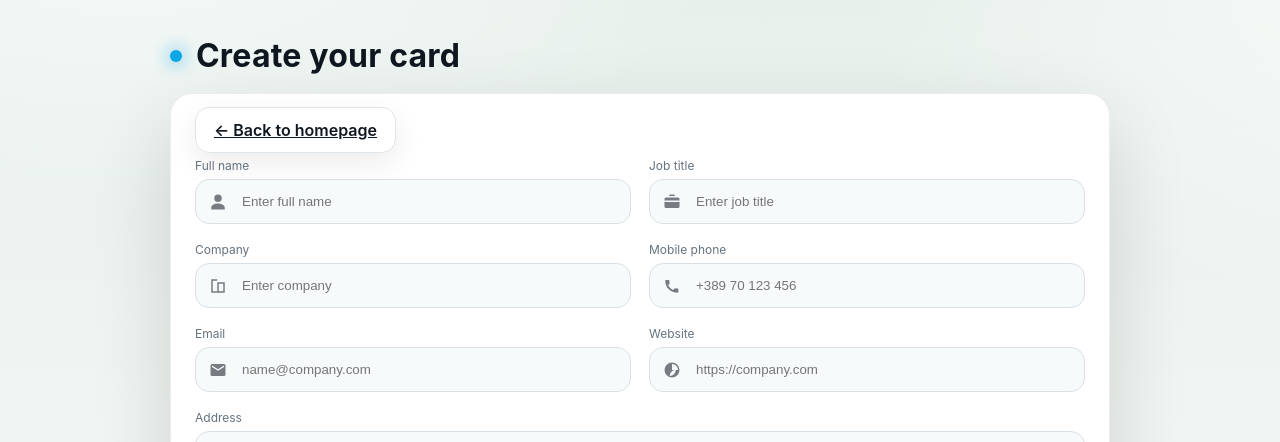
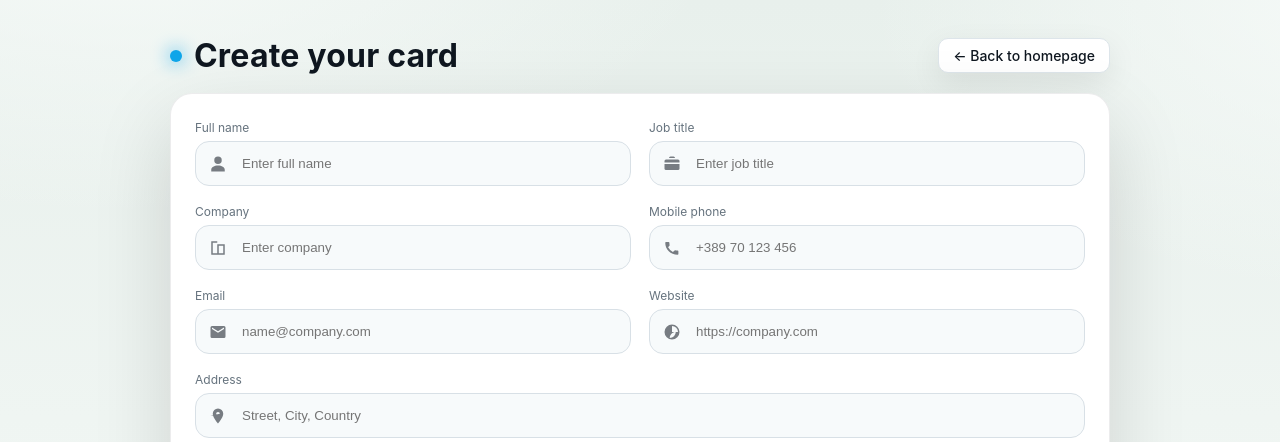
Before and after one commit to AlekKit/golden-art, a website: page create.html in a window 1280 px wide. Shown: the top 442 px of the page. Drawn offline with Linux system fonts and the light colour scheme.

Commit message:
Update create.html

```diff
--- a/create.html
+++ b/create.html
@@ -46,9 +46,19 @@
   }
 
   .wrap{max-width:980px;margin:36px auto;padding:0 20px}
-  header{display:flex;align-items:center;gap:14px;margin:8px 0 18px}
+  header{display:flex;align-items:center;justify-content:space-between;margin:8px 0 18px}
+  .logoWrap{display:flex;align-items:center;gap:12px}
   .logoDot{width:12px;height:12px;border-radius:50%;background:var(--accent);box-shadow:0 0 18px var(--accent)}
   h1{margin:0;font-size:32px;letter-spacing:.2px}
+  .backLink{
+    font-size:14px; font-weight:500; text-decoration:none;
+    background:var(--panel); border:1px solid var(--secondaryBorder);
+    padding:8px 14px; border-radius:10px;
+    color:var(--text);
+    box-shadow:var(--shadow-sm);
+    transition:background .15s ease, transform .06s ease;
+  }
+  .backLink:hover{background:var(--input-bg); transform:translateY(-1px)}
 
   .card{
     background:var(--panel);
@@ -66,9 +76,7 @@
 
   label{display:block;font-size:12px;color:var(--muted);margin:0 0 6px}
 
-  .field{
-    position:relative;
-  }
+  .field{position:relative}
   .field input[type=text],
   .field input[type=email],
   .field input[type=url],
@@ -115,10 +123,6 @@
     box-shadow:var(--shadow-sm); transition:transform .06s ease, opacity .15s ease;
   }
   .btn:hover{transform:translateY(-1px);opacity:.96}
-  .btn.secondary{
-    background:transparent; color:var(--text);
-    border:1px solid var(--secondaryBorder);
-  }
   .note{font-size:13px;color:var(--muted)}
 
   /* Result box */
@@ -128,26 +132,21 @@
     border-radius:14px; padding:12px 14px;
   }
 
-  /* Hide any vCard link your current JS might output */
+  /* Hide vCard link */
   #result a[href*="/.netlify/functions/vcf"]{display:none!important}
-
-  /* back button wrapper */
-  .topNav{margin-bottom:18px}
 </style>
 </head>
 <body>
   <div class="wrap">
     <header>
-      <span class="logoDot"></span>
-      <h1>Create your card</h1>
+      <div class="logoWrap">
+        <span class="logoDot"></span>
+        <h1>Create your card</h1>
+      </div>
+      <a class="backLink" href="/">← Back to homepage</a>
     </header>
 
     <div class="card">
-      <div class="topNav">
-        <a class="btn secondary" href="/">← Back to homepage</a>
-      </div>
-
-      <!-- IDs preserved exactly so your JS keeps working -->
       <form id="createForm" onsubmit="return false;">
         <div class="grid-2">
           <div>
@@ -203,7 +202,7 @@
         <div>
           <label for="address">Address</label>
           <div class="field">
-            <svg viewBox="0 0 24 24" fill="currentColor"><path d="M12 2a7 7 0 0 0-7 7c0 5.25 7 13 7 13s7-7.75 7-13a7 7 0 0 0-7-7Zm0 9.5A2.5 2.5 0 1 1 14.5 9 2.5 2.5 0 0 1 12 11.5Z"/></svg>
+            <svg viewBox="0 0 24 24" fill="currentColor"><path d="M12 2a7 7 0 0 0-7 7c0 5.25 7 13 7 13s7-7.75 7-13a7 7 0 0 0-7-7Zm0 9.5A2.5 2.5 0 1 1 14.5 9 2.5 0 0 1 12 11.5Z"/></svg>
             <input id="address" type="text" placeholder="Street, City, Country"/>
           </div>
         </div>
@@ -230,7 +229,6 @@
     </div>
   </div>
 
-  <!-- Small preview helper; no change to your create logic -->
   <script>
     const fileInput = document.getElementById('logo');
     const previewImg = document.getElementById('preview');
```
